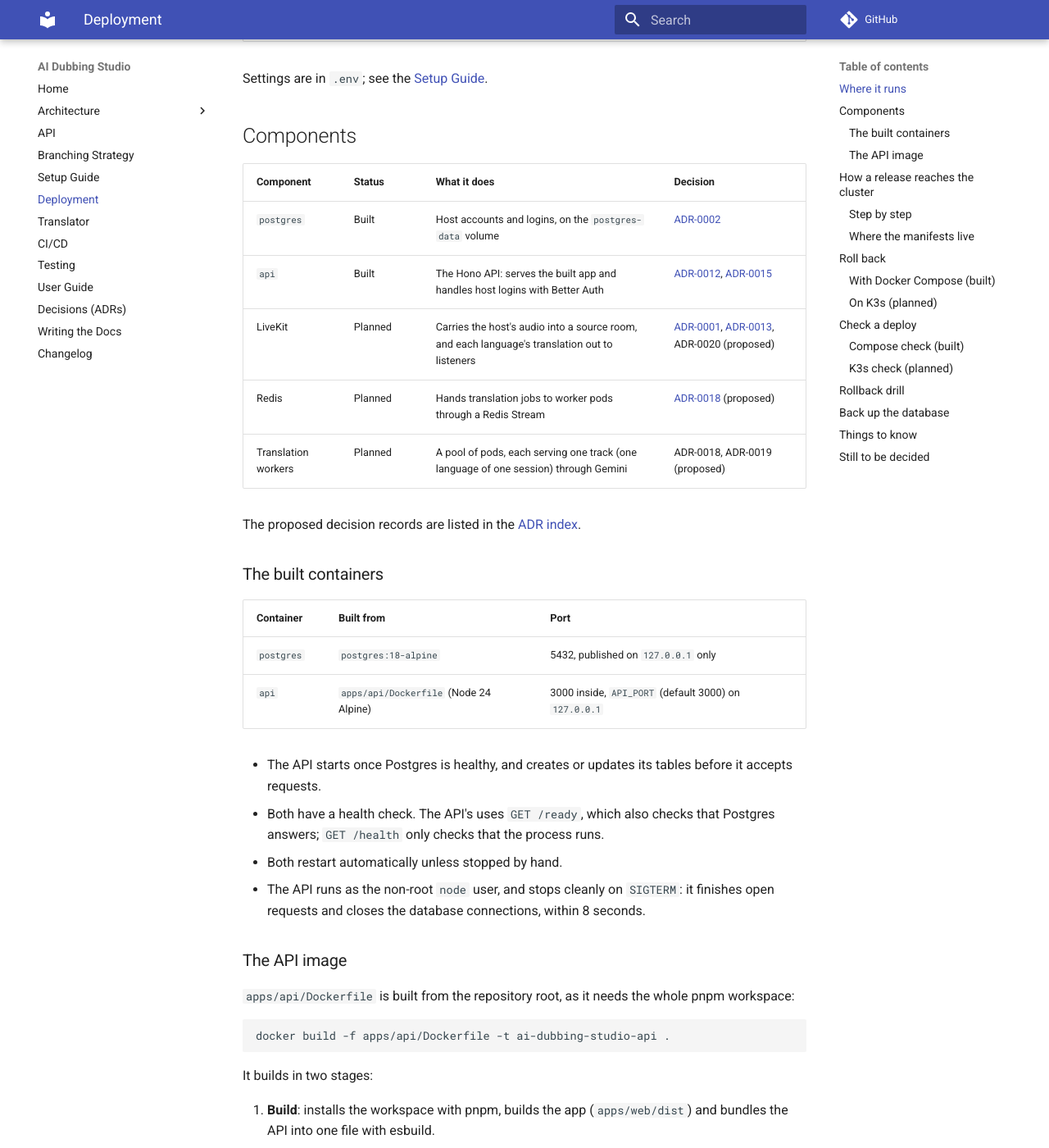
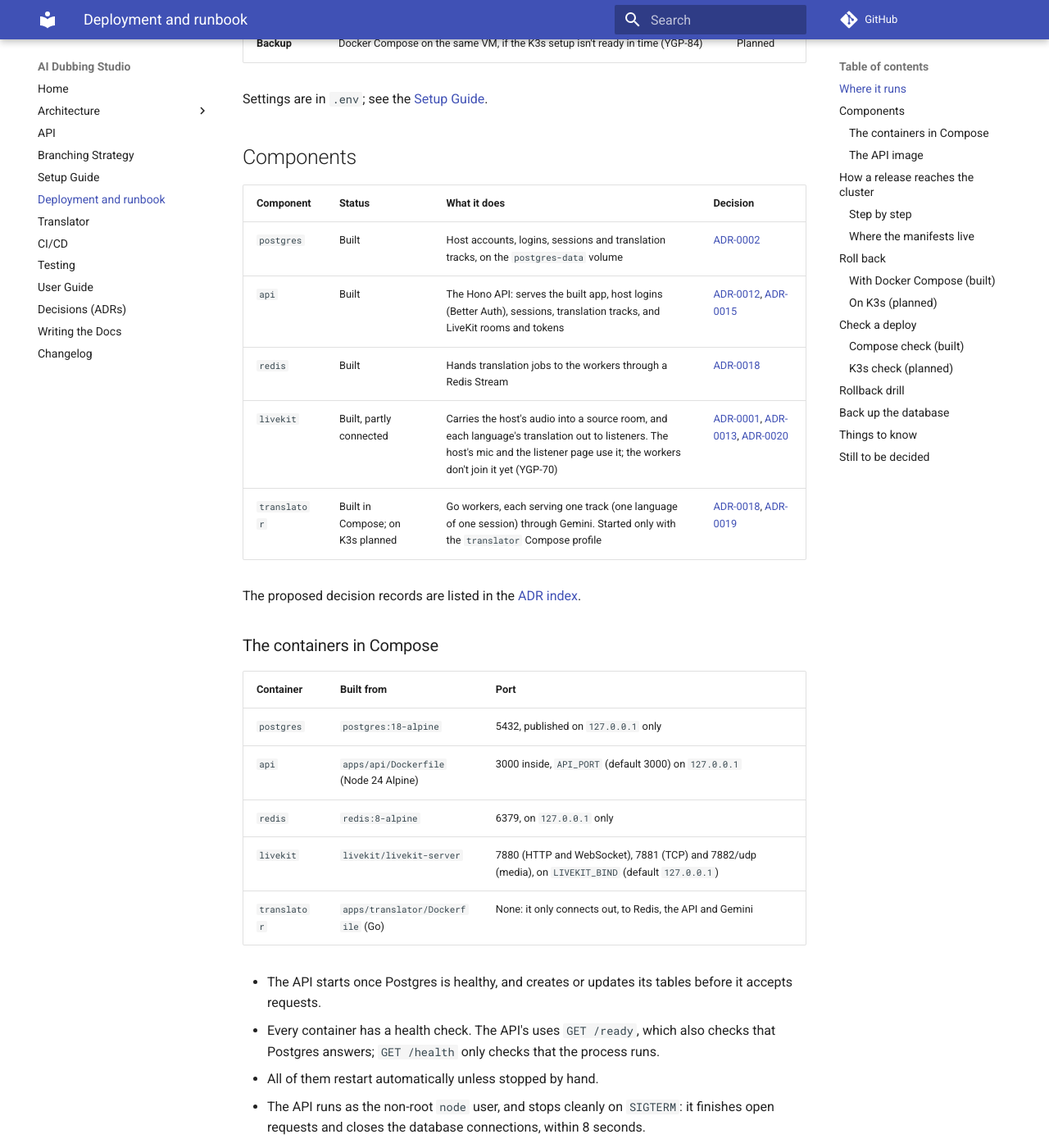
Before and after one commit to WH1TE-SHAD0W/ai-dubbing-studio, an MkDocs documentation site: the page built from docs/deployment.md, in a window 1280 px wide and 1400 px high, scrolled down 575 px. Shown: the whole window at 82% size. Built offline with MkDocs 1.6.1 and Material for MkDocs 9.7.7, drawn with Linux system fonts in a browser that asks for light colours; comment, search, counter and statistics services are not loaded; some of the changed text lies outside the part shown.

Commit message:
docs: Deployment is the runbook; components match what's built (YGP-83)
Co-Authored-By: Claude Opus 5.5 <noreply@anthropic.com>

````diff
--- a/docs/deployment.md
+++ b/docs/deployment.md
@@ -1,6 +1,8 @@
-# Deployment
+# Deployment and runbook
 
-How the app is deployed, updated and rolled back. Some of it is built and some
+How the app is deployed, updated and rolled back. The operational runbook is
+[Roll back](#roll-back), [Check a deploy](#check-a-deploy) and the
+[Rollback drill](#rollback-drill). Some of it is built and some
 is still planned, so each part says which:
 
 - **Built** means the code is on `development`. It reaches `main`, and this
@@ -22,26 +24,29 @@ Settings are in `.env`; see the [Setup Guide](setup-guide.md#settings-env).
 
 | Component | Status | What it does | Decision |
 |---|---|---|---|
-| `postgres` | Built | Host accounts and logins, on the `postgres-data` volume | [ADR-0002](adr/0002-session-and-account-storage.md) |
-| `api` | Built | The Hono API: serves the built app and handles host logins with Better Auth | [ADR-0012](adr/0012-serving-pwa-bundle.md), [ADR-0015](adr/0015-auth-library.md) |
-| LiveKit | Planned | Carries the host's audio into a source room, and each language's translation out to listeners | [ADR-0001](adr/0001-audio-fan-out.md), [ADR-0013](adr/0013-sfu-client.md), ADR-0020 (proposed) |
-| Redis | Planned | Hands translation jobs to worker pods through a Redis Stream | [ADR-0018](adr/0018-autoscaling-architecture-of-translation-container.md) (proposed) |
-| Translation workers | Planned | A pool of pods, each serving one track (one language of one session) through Gemini | ADR-0018, ADR-0019 (proposed) |
+| `postgres` | Built | Host accounts, logins, sessions and translation tracks, on the `postgres-data` volume | [ADR-0002](adr/0002-session-and-account-storage.md) |
+| `api` | Built | The Hono API: serves the built app, host logins (Better Auth), sessions, translation tracks, and LiveKit rooms and tokens | [ADR-0012](adr/0012-serving-pwa-bundle.md), [ADR-0015](adr/0015-auth-library.md) |
+| `redis` | Built | Hands translation jobs to the workers through a Redis Stream | [ADR-0018](adr/0018-autoscaling-architecture-of-translation-container.md) |
+| `livekit` | Built, partly connected | Carries the host's audio into a source room, and each language's translation out to listeners. The host's mic and the listener page use it; the workers don't join it yet (YGP-70) | [ADR-0001](adr/0001-audio-fan-out.md), [ADR-0013](adr/0013-sfu-client.md), [ADR-0020](adr/0020-input-audio-stream.md) |
+| `translator` | Built in Compose; on K3s planned | Go workers, each serving one track (one language of one session) through Gemini. Started only with the `translator` Compose profile | [ADR-0018](adr/0018-autoscaling-architecture-of-translation-container.md), [ADR-0019](adr/0019-translation-worker-runtime.md) |
 
 The proposed decision records are listed in the [ADR index](adr/index.md).
 
-### The built containers
+### The containers in Compose
 
 | Container | Built from | Port |
 |---|---|---|
 | `postgres` | `postgres:18-alpine` | 5432, published on `127.0.0.1` only |
 | `api` | `apps/api/Dockerfile` (Node 24 Alpine) | 3000 inside, `API_PORT` (default 3000) on `127.0.0.1` |
+| `redis` | `redis:8-alpine` | 6379, on `127.0.0.1` only |
+| `livekit` | `livekit/livekit-server` | 7880 (HTTP and WebSocket), 7881 (TCP) and 7882/udp (media), on `LIVEKIT_BIND` (default `127.0.0.1`) |
+| `translator` | `apps/translator/Dockerfile` (Go) | None: it only connects out, to Redis, the API and Gemini |
 
 - The API starts once Postgres is healthy, and creates or updates its tables
   before it accepts requests.
-- Both have a health check. The API's uses `GET /ready`, which also checks that
+- Every container has a health check. The API's uses `GET /ready`, which also checks that
   Postgres answers; `GET /health` only checks that the process runs.
-- Both restart automatically unless stopped by hand.
+- All of them restart automatically unless stopped by hand.
 - The API runs as the non-root `node` user, and stops cleanly on `SIGTERM`: it
   finishes open requests and closes the database connections, within 8 seconds.
 
@@ -199,7 +204,7 @@ After every deploy or rollback.
 
 ### Compose check (built)
 
-1. `docker compose ps` shows both containers as `healthy`.
+1. `docker compose ps` shows every container as `healthy`.
 2. The health endpoints answer:
 
     ```bash
--- a/mkdocs.yml
+++ b/mkdocs.yml
@@ -13,7 +13,7 @@ nav:
   - API: api.md
   - Branching Strategy: branching-strategy.md
   - Setup Guide: setup-guide.md
-  - Deployment: deployment.md
+  - Deployment and runbook: deployment.md
   - Translator: translator.md
   - CI/CD: ci-cd.md
   - Testing: testing.md
````
Also changed, not shown: docs/changelog.md (+3 -0 lines).
